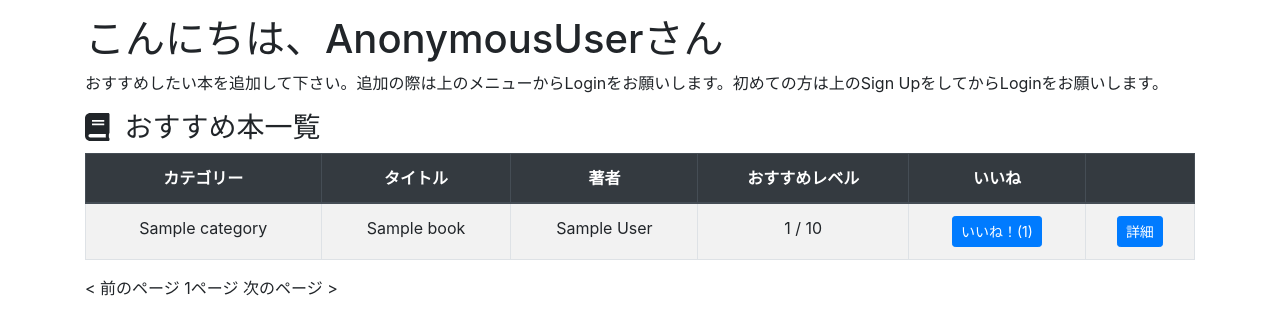
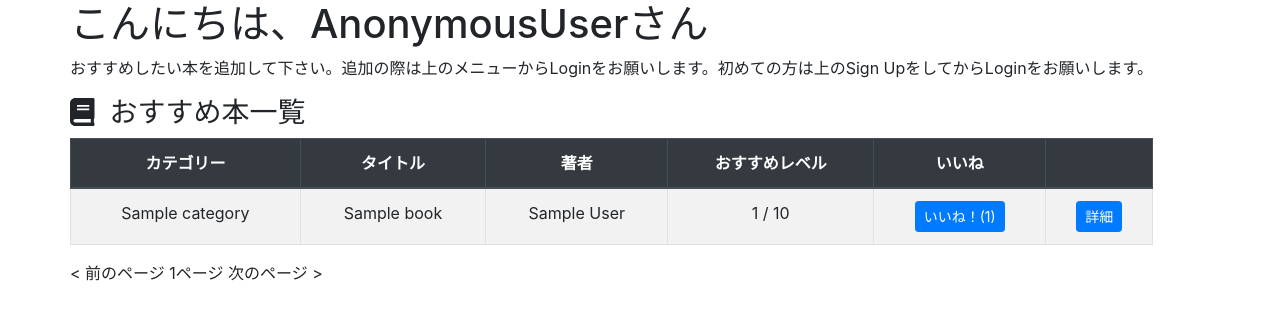
Before and after one commit to m2033099/myapp, a Django app: page /book/ in a window 1280 px wide. Shown: the part 56-391 px from the top of the page. Run offline with Django 3.2, Linux system fonts and the light colour scheme; tables that the repository leaves empty hold one stand-in row (values such as "Sample post"); some libraries are stand-ins or nearby versions.

Commit message:
cahnge templates

```diff
--- a/templates/book/base.html
+++ b/templates/book/base.html
@@ -7,11 +7,8 @@
     <meta charset="UTF-8">
     <meta name="viewport">
     <link rel="stylesheet" href="https://stackpath.bootstrapcdn.com/bootstrap/4.3.1/css/bootstrap.min.css">
-
     <!--Bootstrap-->
     <title>Recommend Book</title>
-
-
 </head>
 
 <body>
@@ -40,16 +37,15 @@
             </ul>
         </nav>
     </header>
-    <main role='main' class='container-field' style="margin: 15px;">
+    <main role='main' class='container-field'>
         <div class='container'>
-
-            {% block content %}{% endblock content %}
+            <div class='row'>
+                <div class='col-xs-12'>
+                    {% block content %}{% endblock content %}
+                </div>
+            </div>
         </div>
-
-
     </main>
-
-
     <script src="https://code.jquery.com/jquery-3.3.1.slim.min.js"></script>
     <script src="https://cdnjs.cloudflare.com/ajax/libs/popper.js/1.14.6/umd/popper.min.js"></script>
     <script src="https://stackpath.bootstrapcdn.com/bootstrap/4.3.1/js/bootstrap.min.js"></script>
@@ -73,7 +69,6 @@
             return t;
         }(document, "script", "twitter-wjs"));
     </script>
-
 </body>
 
 </html>
--- a/templates/book/index.html
+++ b/templates/book/index.html
@@ -62,7 +62,7 @@
     <div class="col-xs-1">
         <a href="{% url 'book:book_add' %}" class="btn btn-primary btn-sm">追加</a>
     </div>
-    <div class="col-xs-12">
+    <div class="col-xs-10">
 
     </div>
     <div class="col-xs-1">
--- a/templates/layout.html
+++ b/templates/layout.html
@@ -36,11 +36,10 @@
             </ul>
         </nav>
     </header>
-    <main role='main' class='container-field' style="margin: 15px;">
+    <main role='main' class='container-field'>
         <div class='row'>
             <div class='col-xs-12'>
                 {% block content %}{% endblock content %}
-
             </div>
         </div>
     </main>
```
